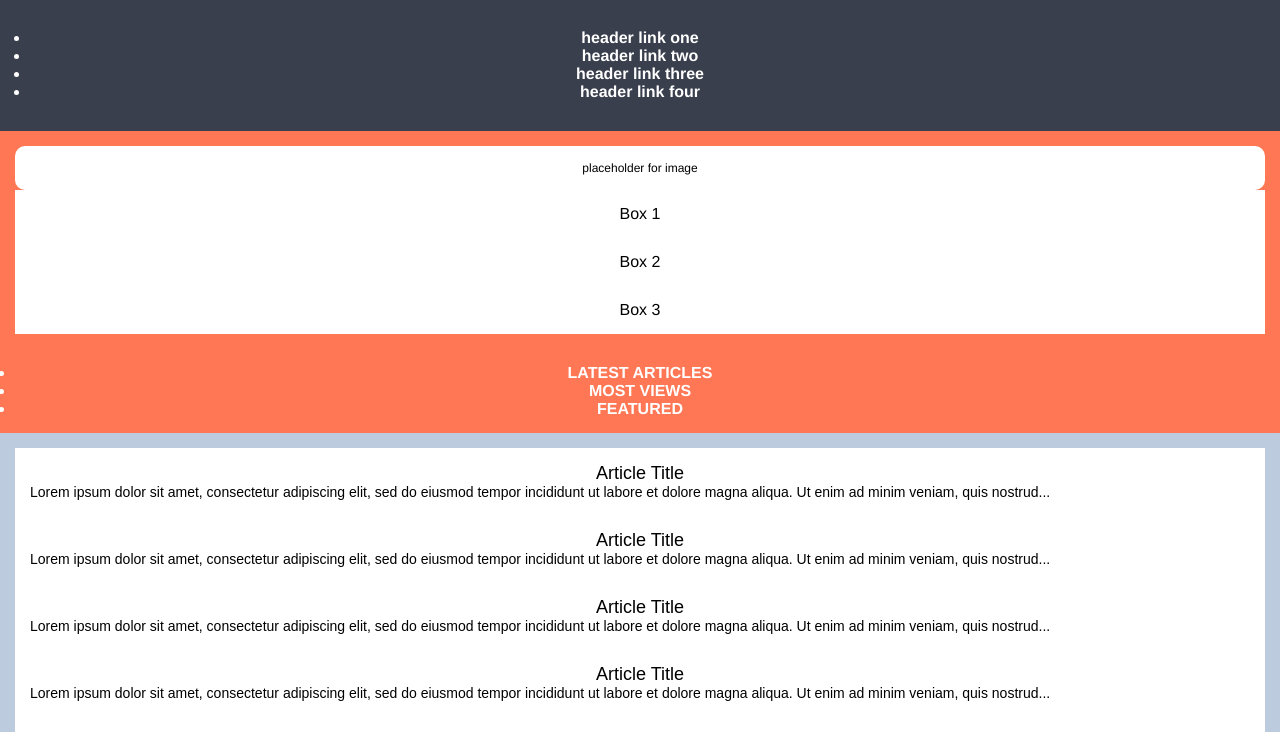
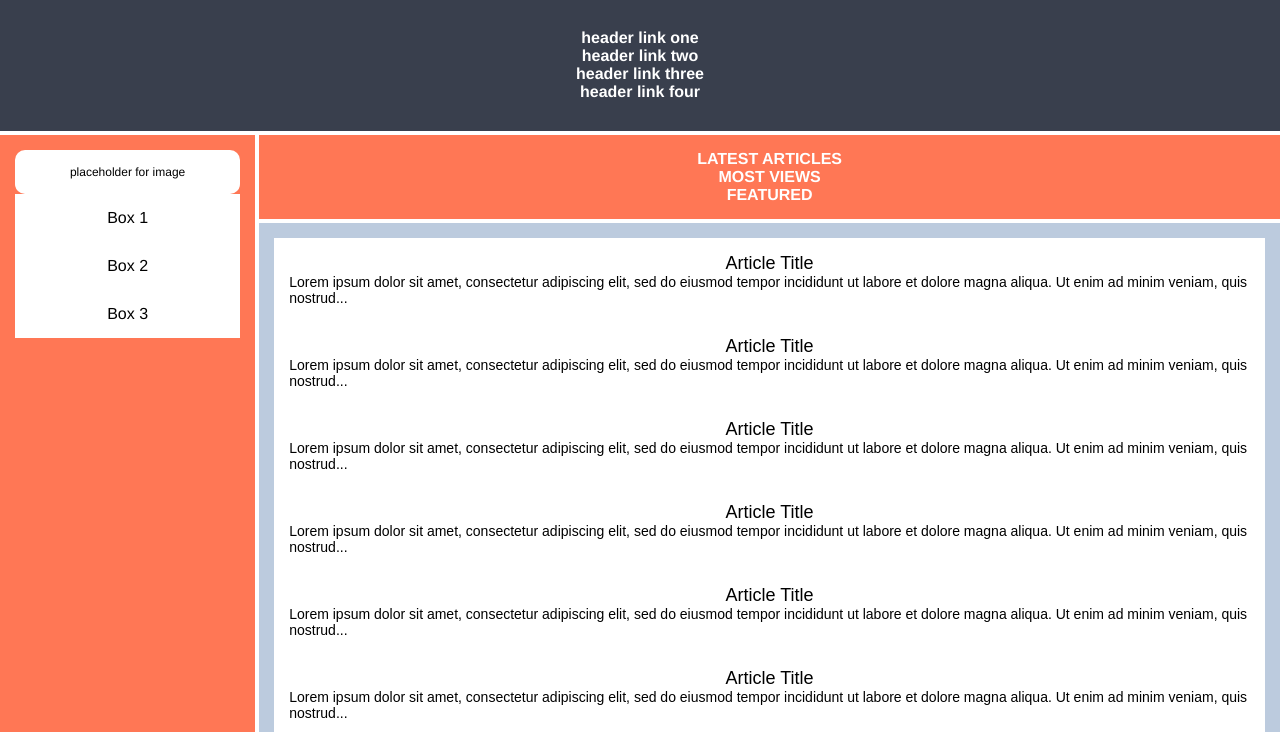
Before and after one commit to ex-jedi/odin-project, a website: page index.html in a window 1280 px wide. Shown: the part 68-800 px from the top of the page. Drawn offline with Linux system fonts and the light colour scheme.

Commit message:
Main page layout

```diff
--- a/sass/main.scss
+++ b/sass/main.scss
@@ -36,6 +36,9 @@ body {
 
 .container {
   text-align: center;
+  display: grid;
+  gap: 4px;
+  grid-template-columns: 1fr 4fr;
 }
 
 .container div {
@@ -44,10 +47,13 @@ body {
   font-family: Helvetica;
   font-weight: bold;
   color: white;
+
 }
 
 .header {
   background-color: #393f4d;
+  grid-column: 1 / -1;
+  grid-row: 1;
 }
 
 .menu ul,
@@ -55,8 +61,14 @@ body {
   font-size: 16px;
 }
 
+.menu li {
+  list-style-type: none;
+}
+
 .sidebar {
   background-color: #FF7755;
+  grid-column: 1;
+  grid-row: 2 / 4;
 }
 
 .sidebar .photo {
@@ -77,15 +89,20 @@ body {
 
 .nav {
   background-color: #FF7755;
+  grid-column: 2 / -1;
+  grid-row: 2;
 }
 
 .nav ul li {
   font-size: 16px;
   text-transform: uppercase;
+  list-style-type: none;
 }
 
 .article {
   background-color: #bccbde;
+  grid-column: 2 / -1;
+  grid-row: 3;
 }
 
 .article p {
@@ -114,9 +131,13 @@ body {
 
 .footer {
   background-color: #393f4d;
+  grid-column: 1 / -1;
+  grid-row: 4;
 }
 
 .footer p {
   font-size: 13px;
   font-weight: normal;
+  grid-column: 1 / -1;
+  grid-row: 4;
 }
```
Also changed, not shown: css/main.css, 1 other file.
